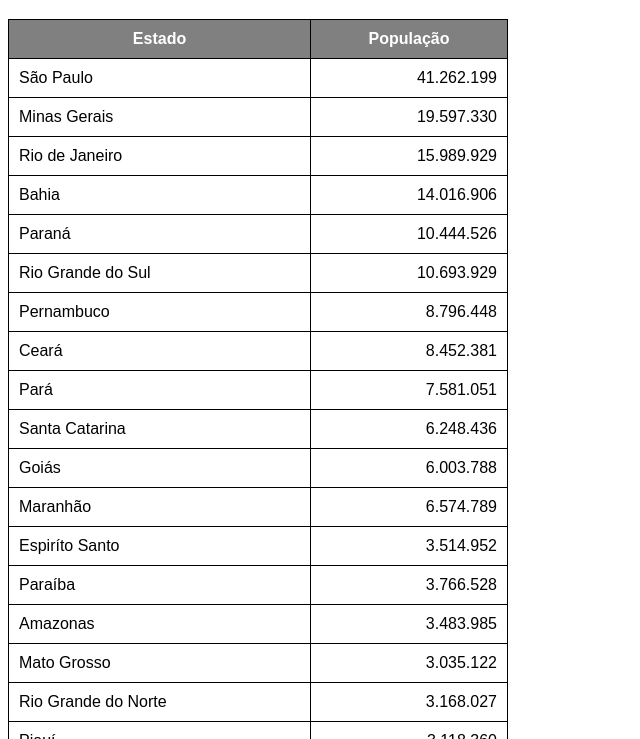
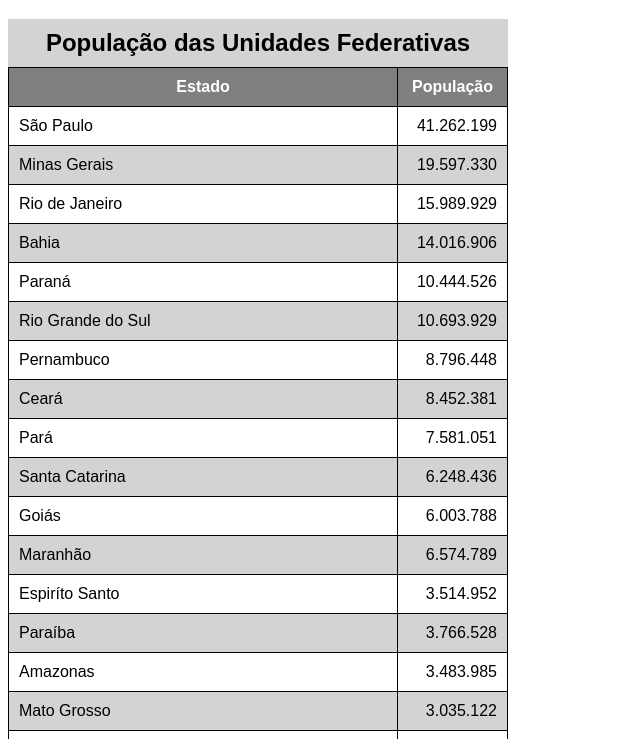
Before and after one commit to renanferreirav/curso-de-html5-css3-cursoemvideo, a plain HTML site: page exercícios/ex023/tabela002.html in a window 1280 px wide. Shown: the part 61-800 px from the top of the page, without its empty margins (0-640 px from the left). Drawn offline with Linux system fonts and the light colour scheme.

Commit message:
Update tabela002.html

```diff
--- a/exercícios/ex023/tabela002.html
+++ b/exercícios/ex023/tabela002.html
@@ -20,9 +20,20 @@
             border: 1px solid black;
         }
 
+        caption {
+            font-size: 1.5em;
+            font-weight: bold;
+            padding: 10px;
+            background-color: lightgray;
+        }
+
         thead, tfoot {
             background-color: grey;
             color: white;
+        }
+
+        tbody >tr:nth-child(2n) {
+            background-color: lightgray;
         }
 
         td.num {
@@ -35,6 +46,7 @@
     <!--
         Anatomia para tabelas grandes
         Table
+            caption
             thead
                 tr, td, th
             tbody
@@ -43,10 +55,13 @@
                 tr, td, th
     -->
     <table>
+        <caption>
+            População das Unidades Federativas
+        </caption>
         <thead>
             <tr>
-                <th>Estado</th>
-                <th>População</th>
+                <th scope="col">Estado</th>
+                <th scope="col" style="width: 50px;">População</th>
             </tr>
         </thead>
         <tbody>
@@ -161,7 +176,7 @@
         </tbody>
         <tfoot>
             <tr>
-                <th>Total de Habitantes</th>
+                <th scope="row">Total de Habitantes</th>
                 <td class="num"><strong>191.109.008</strong></td>
             </tr>
         </tfoot>
```
